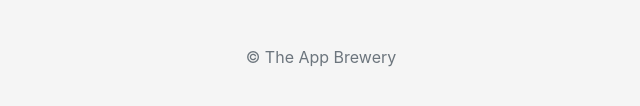
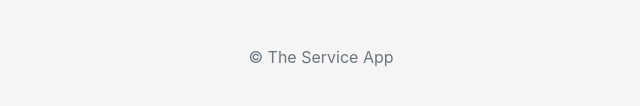
Before and after one commit to SurajKerkar/login, a website: page signup.html in a window 1280 px wide. Shown: the part 542-648 px from the top of the page, 319-959 px from the left. Drawn offline with nearby package versions, Linux system fonts and the light colour scheme.

Commit message:
Update signup.html

```diff
--- a/signup.html
+++ b/signup.html
@@ -68,7 +68,7 @@
 
 
         <button class="btn btn-lg btn-primary btn-block" type="submit">Sign Me Up!</button>
-        <p class="mt-5 mb-3 text-muted">&copy; The App Brewery</p>
+        <p class="mt-5 mb-3 text-muted">&copy; The Service App</p>
     </form>
 
 
```
